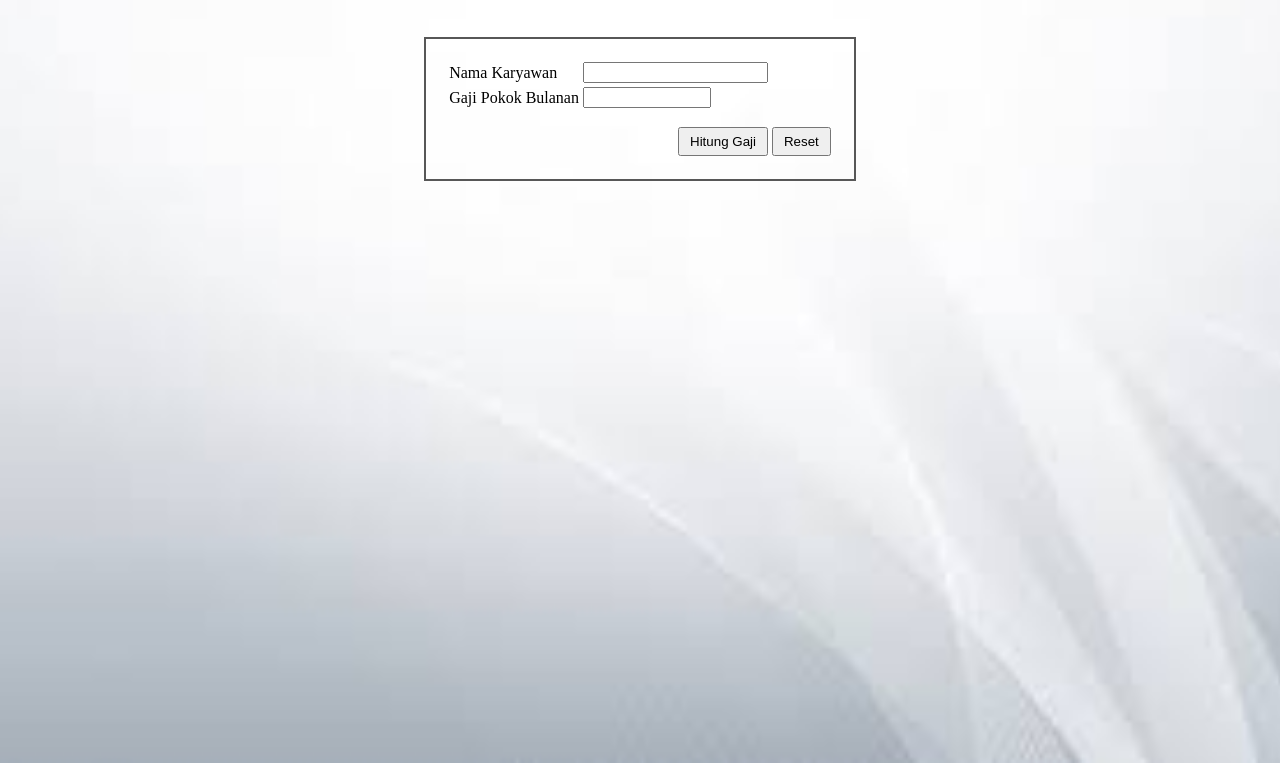
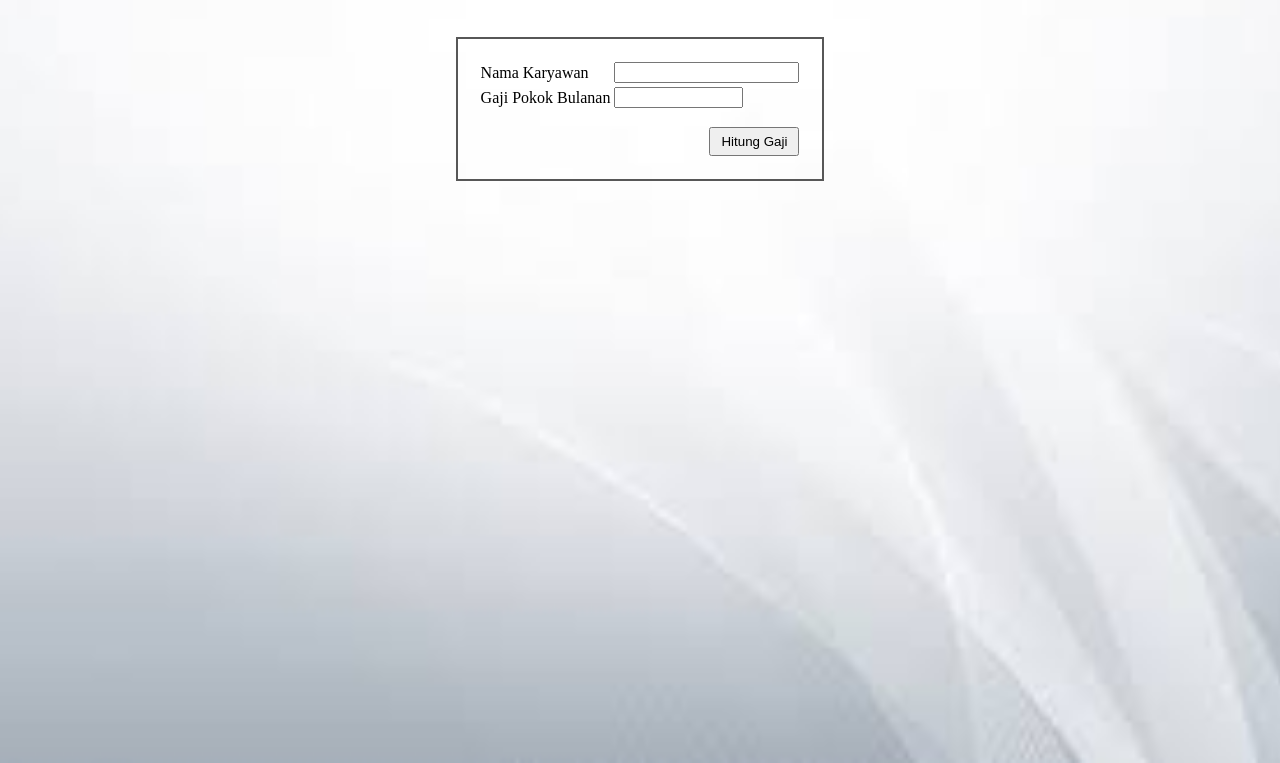
Before and after one commit to FzHars/Gaji-Karyawan, a plain HTML site: page index.html in a window 1280 px wide. Shown: the part 57-820 px from the top of the page. Drawn offline with Linux system fonts and the light colour scheme.

Commit message:
Update index.html

```diff
--- a/index.html
+++ b/index.html
@@ -34,9 +34,9 @@
               value="Hitung Gaji"
             />
           </td>
-          <td>
+<!--           <td>
             <input type="button" id="btn" onclick="refresh()" value="Reset" />
-          </td>
+          </td> -->
         </tr>
       </table>
 
```
